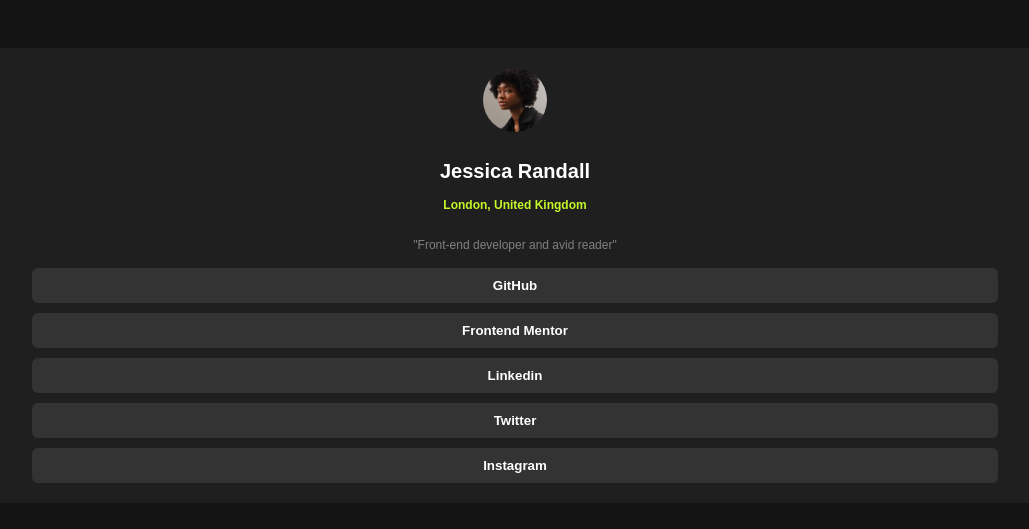
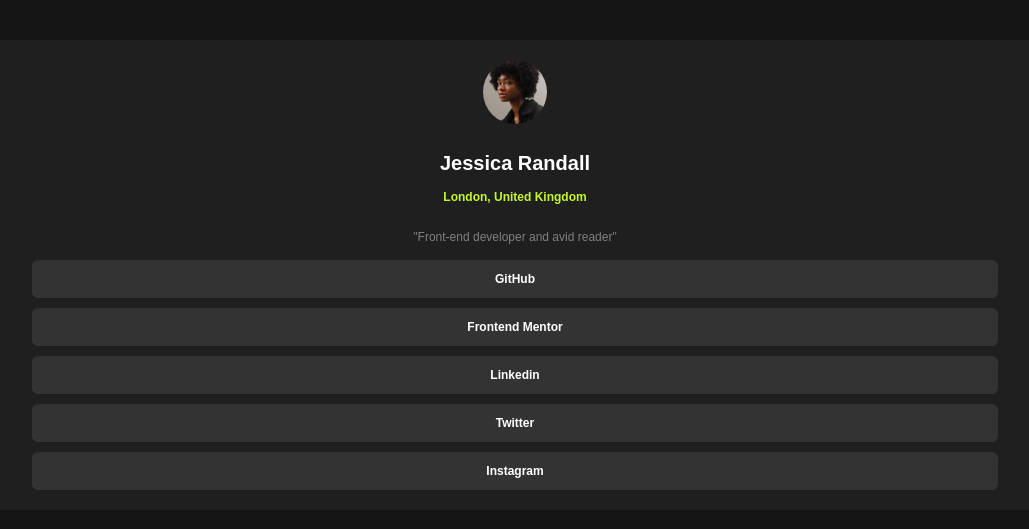
Before and after one commit to Elgiambu/FrontendMentor, a plain HTML site: page Challenges/social-links-profile-main/index.html in a window 1280 px wide. Shown: the part 133-662 px from the top of the page, without its empty margins (125-1154 px from the left). Drawn offline with Linux system fonts and the light colour scheme.

Commit message:
new changes

```diff
--- a/Challenges/social-links-profile-main/index.html
+++ b/Challenges/social-links-profile-main/index.html
@@ -27,11 +27,11 @@
     <span class="card-description">"Front-end developer and avid reader"</span>
 
     <div class="card-buttons">
-      <button class="card-Github-button">GitHub</button>
-      <button class="card-FrontendMentor-button">Frontend Mentor</button>
-      <button class="card-Linkedin-button">Linkedin</button>
-      <button class="card-Twitter-button">Twitter</button>
-      <button class="card-Instagram-button">Instagram</button>
+      <a href="" class="card-link">GitHub</a>
+      <a href="" class="card-link">Frontend Mentor</a>
+      <a href="" class="card-link">Linkedin</a>
+      <a href="" class="card-link">Twitter</a>
+      <a href="" class="card-link">Instagram</a>
     </div>
 
   </article>
--- a/Challenges/social-links-profile-main/styles/styles.css
+++ b/Challenges/social-links-profile-main/styles/styles.css
@@ -73,77 +73,24 @@ body{
     width: 85%;
 }
 
-.card-Github-button{
+a{
+    display: flex;
+    justify-content: center;
+    text-decoration: none;
     border-radius: 6px;
+    padding: 12px;
     background-color: var(--Grey-1);
     color: white;
-    padding: 10px;
-    border:none;
-    transition: background-color .3s;
-    font-weight:bold;
+    font-weight: bold;
+    font-size: 12px;
+    transition: background-color .5s;
 }
 
-.card-Github-button:active{
+a:active{
     background-color: var(--Green);
     color: black;
 }
 
-.card-FrontendMentor-button{
-    border-radius: 6px;
-    background-color: var(--Grey-1);
-    color: var(--White);
-    padding: 10px;
-    border:none;
-    font-weight:bold ;
-    transition: background-color .3s;
+a:hover{
+    background-color: hsla(0, 0%, 20%, 0.39);
 }
-
-.card-FrontendMentor-button:active{
-    background-color: var(--Green);
-    color: black;
-}
-
-.card-Linkedin-button{
-    border-radius: 6px;
-    background-color: var(--Grey-1);
-    color: var(--White);
-    padding: 10px;
-    border:none;
-    font-weight:bold ;
-    transition: background-color .3s;
-}
-
-.card-Linkedin-button:active{
-    background-color: var(--Green);
-    color: black;
-}
-
-.card-Twitter-button{
-    border-radius: 6px;
-    background-color: var(--Grey-1);
-    color: white;
-    padding: 10px;
-    border:none;
-    font-weight:bold ;
-    transition: background-color .3s;
-}
-
-.card-Twitter-button:active{
-    background-color: var(--Green);
-    color: black;
-}
-
-.card-Instagram-button{
-    border-radius: 6px;
-    background-color: var(--Grey-1);
-    color: white;
-    padding: 10px;
-    border:none;
-    font-weight:bold ;
-    transition: background-color .3s;
-}
-
-.card-Instagram-button:active{
-    background-color: var(--Green);
-    color: black;
-}
```
